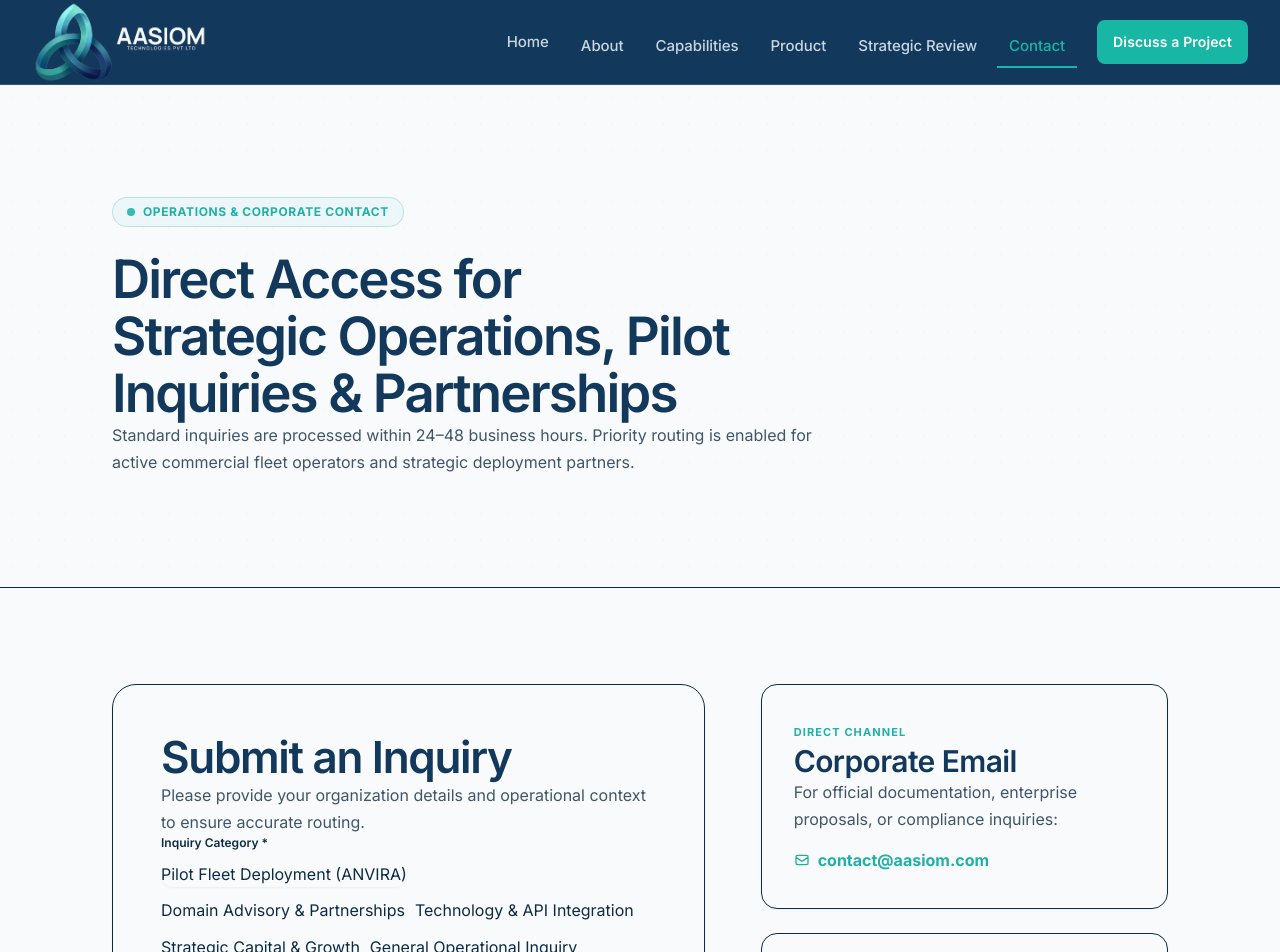
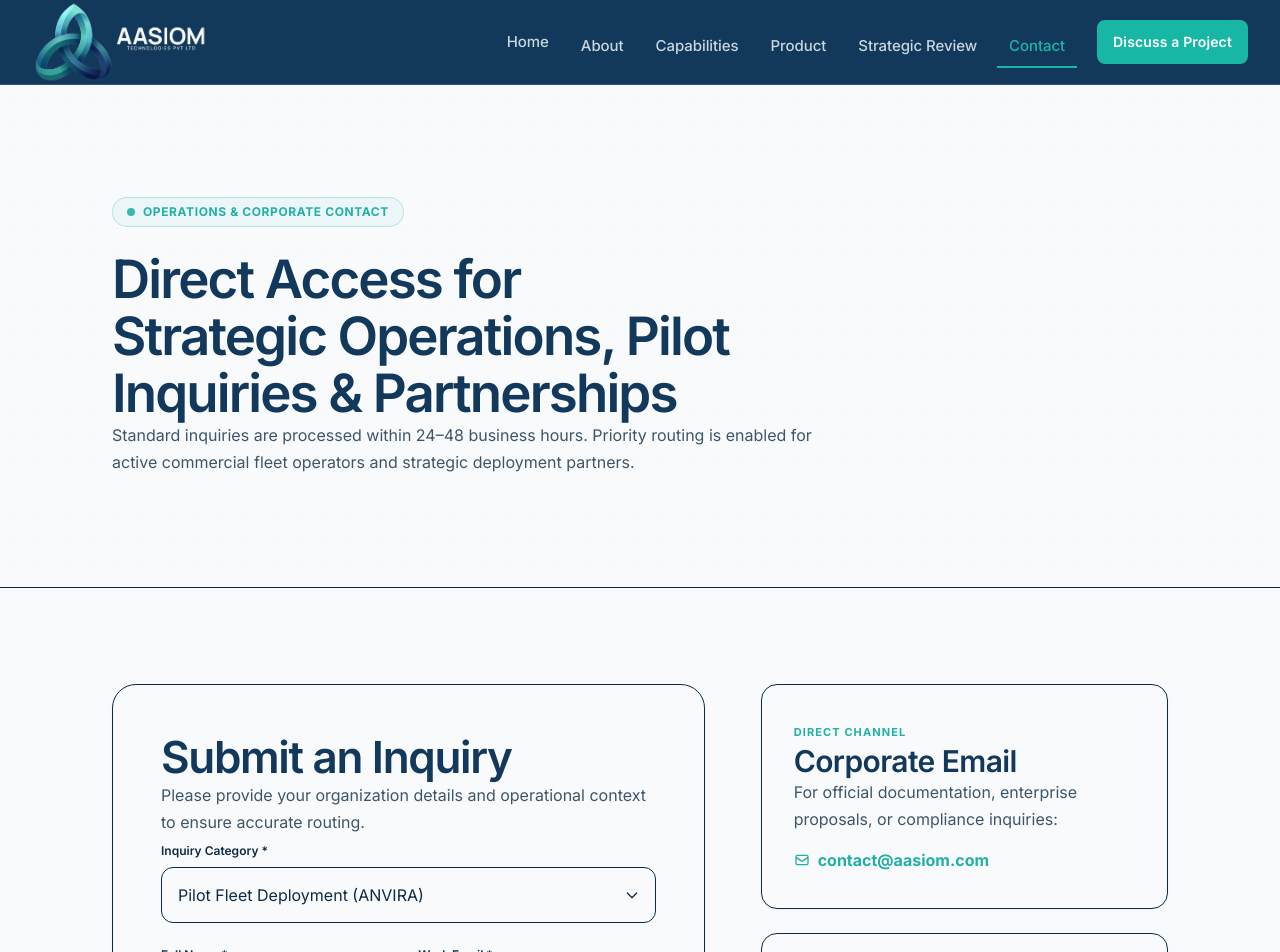
Before and after one commit to aasiom-tech/new_website-, a Next.js app: page /contact in a window 1280 px wide. Shown: the top 952 px of the page. Built offline with nearby package versions, Linux system fonts and the light colour scheme.

Commit message:
fix(contact): fix dropdown styling and visual spacing with custom SVG chevron

```diff
--- a/app/contact/page.tsx
+++ b/app/contact/page.tsx
@@ -176,26 +176,28 @@ export default function ContactPage() {
               ) : (
                 <form onSubmit={handleSubmit} className="space-y-6">
 
-                  {/* Category Pills */}
-                  <div>
-                    <label className="block text-xs font-semibold text-[#0d2b45] mb-2.5">
+                  {/* Inquiry Category Custom Styled Select */}
+                  <div className="pt-2">
+                    <label className="block text-xs font-semibold text-[#0d2b45] mb-2">
                       Inquiry Category *
                     </label>
-                    <div className="flex flex-wrap gap-2.5">
-                      {categories.map((cat) => (
-                        <button
-                          key={cat.id}
-                          type="button"
-                          onClick={() => setFormData({ ...formData, category: cat.id })}
-                          className={`rounded-xl px-4 py-2.5 text-xs font-semibold transition-all duration-200 border text-left cursor-pointer ${
-                            formData.category === cat.id
-                              ? "bg-[#21b0a6] border-[#21b0a6] text-white shadow-xs"
-                              : "bg-slate-50 border-slate-200 text-slate-700 hover:bg-slate-100 hover:border-slate-300"
-                          }`}
-                        >
-                          {cat.label}
-                        </button>
-                      ))}
+                    <div className="relative">
+                      <select
+                        value={formData.category}
+                        onChange={(e) => setFormData({ ...formData, category: e.target.value })}
+                        className="w-full appearance-none rounded-xl border border-slate-300 bg-white px-4 py-3.5 pr-10 text-base sm:text-sm text-[#0d2b45] outline-none focus:border-[#21b0a6] focus:ring-2 focus:ring-[#21b0a6]/20 transition-all cursor-pointer"
+                      >
+                        <option value="pilot_fleet">Pilot Fleet Deployment (ANVIRA)</option>
+                        <option value="domain_advisory">Domain Advisory &amp; Partnerships</option>
+                        <option value="tech_integration">Technology &amp; API Integration</option>
+                        <option value="strategic_investor">Strategic Capital &amp; Growth</option>
+                        <option value="general_inquiry">General Operational Inquiry</option>
+                      </select>
+                      <div className="pointer-events-none absolute inset-y-0 right-0 flex items-center px-4 text-slate-500">
+                        <svg className="h-4 w-4" fill="none" viewBox="0 0 24 24" stroke="currentColor" strokeWidth={2}>
+                          <path strokeLinecap="round" strokeLinejoin="round" d="M19 9l-7 7-7-7" />
+                        </svg>
+                      </div>
                     </div>
                   </div>
 
```
